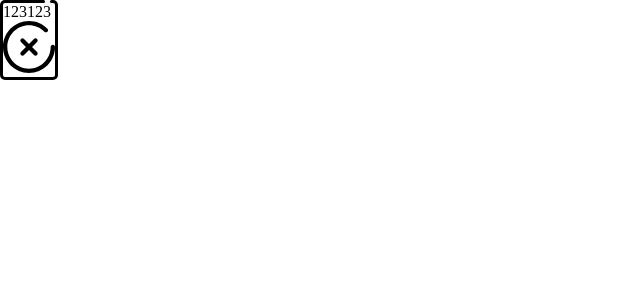
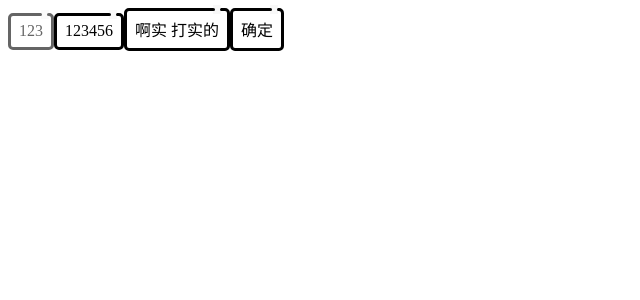
Before and after one commit to xiong35/we-are-wolfs, a React (Vite) app in the folder packages/frontend/: page / in a window 1280 px wide. Shown: the top 300 px of the page, without its empty margins (0-640 px from the left). Built offline with nearby package versions, Linux system fonts and the light colour scheme.

Commit message:
feat(fe): 增加 Btn 组件

```diff
--- a/packages/frontend/package.json
+++ b/packages/frontend/package.json
@@ -13,6 +13,7 @@
     "@preact/signals-react": "^1.2.1",
     "@werewolf/shared": "workspace:*",
     "axios": "^1.2.3",
+    "classnames": "^2.3.2",
     "react": "^18.2.0",
     "react-dom": "^18.2.0",
     "vite-plugin-svgr": "^2.4.0"
--- a/packages/frontend/src/App.tsx
+++ b/packages/frontend/src/App.tsx
@@ -1,4 +1,5 @@
 import { useState } from "react";
+import { Btn } from "./components/Btn";
 import { UseMenu } from "./components/UseMenu";
 import "./index.less";
 
@@ -7,7 +8,10 @@ function App() {
 
   return (
     <div className="container">
-      <UseMenu onCancel={() => console.log(12)}>123123 </UseMenu>
+      <Btn disabled>123</Btn>
+      <Btn>123456</Btn>
+      <Btn>啊实 打实的</Btn>
+      <Btn>确定</Btn>
     </div>
   );
 }
--- /dev/null
+++ b/packages/frontend/src/components/Btn/index.less
@@ -0,0 +1,10 @@
+.w-btn {
+  cursor: pointer;
+  display: inline-block;
+  padding: 0.4rem 0.5rem;
+
+  &.disabled {
+    opacity: 0.6;
+    cursor: not-allowed;
+  }
+}
--- /dev/null
+++ b/packages/frontend/src/components/Btn/index.tsx
@@ -0,0 +1,18 @@
+import "./index.less";
+import { FC } from "react";
+import { UseBorder } from "../UseBorder";
+import classNames from "classnames";
+
+export type IBtnProps = {
+  children: React.ReactNode;
+  disabled?: boolean;
+  onClick?: () => void;
+};
+
+export const Btn: FC<IBtnProps> = ({ children, disabled, onClick }) => {
+  return (
+    <UseBorder onClick={onClick} className={classNames("w-btn", { disabled })}>
+      {children}
+    </UseBorder>
+  );
+};
--- a/packages/frontend/src/components/UseBorder/index.tsx
+++ b/packages/frontend/src/components/UseBorder/index.tsx
@@ -1,14 +1,19 @@
 import "./index.less";
 import { FC } from "react";
+import classNames from "classnames";
 
-export type UseBorderProps = {
+export type IUseBorderProps = {
   children: React.ReactNode;
-};
+} & React.HTMLAttributes<HTMLSpanElement>;
 
-export const UseBorder: FC<UseBorderProps> = (props) => {
+export const UseBorder: FC<IUseBorderProps> = ({
+  children,
+  className,
+  ...res
+}) => {
   return (
-    <span className="w-use-border">
-      {props.children}
+    <span className={classNames("w-use-border", className)} {...res}>
+      {children}
       <div className="w-use-border-mask"></div>
     </span>
   );
```
Also changed, not shown: 1 other file (tests, documents, lock files or other folders).
